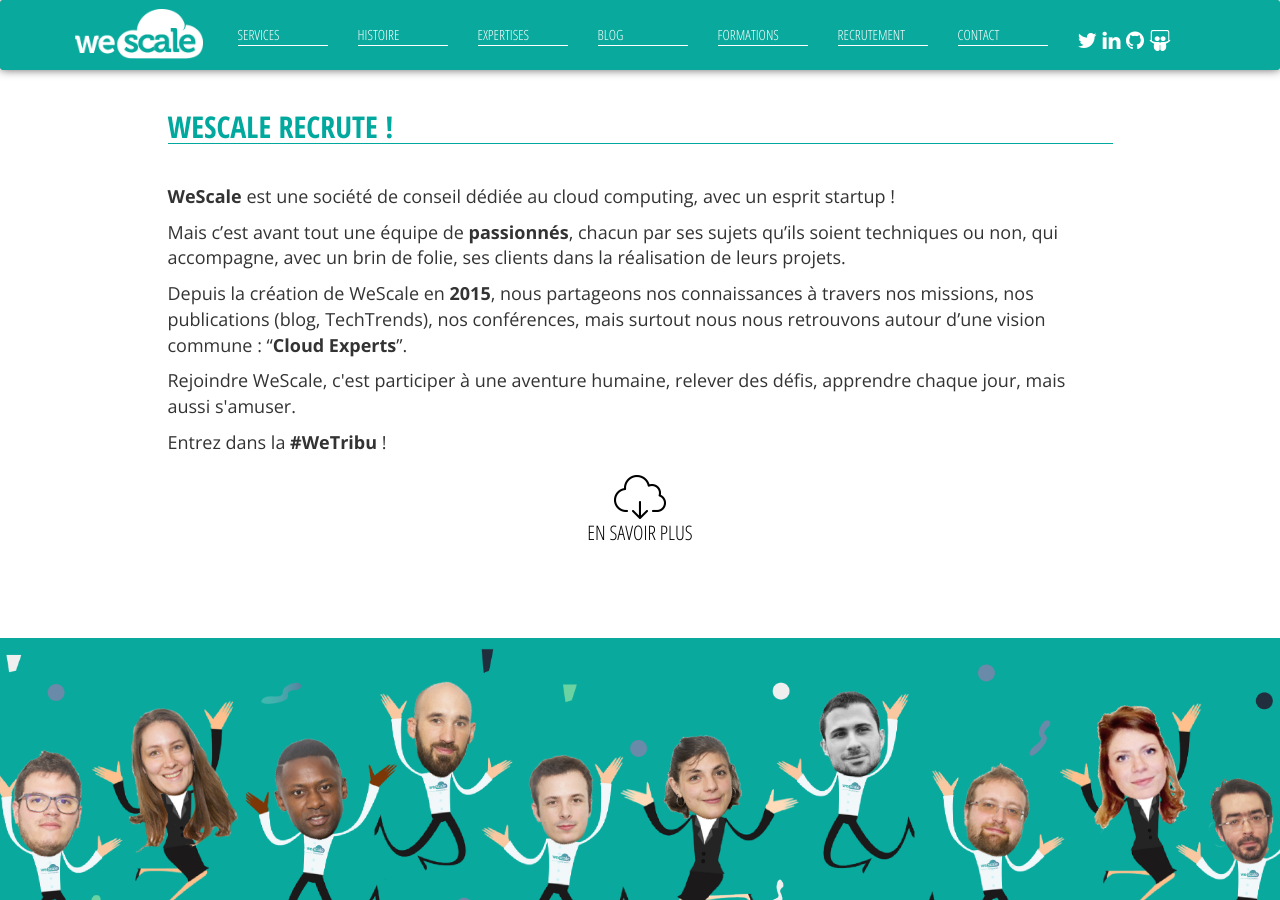
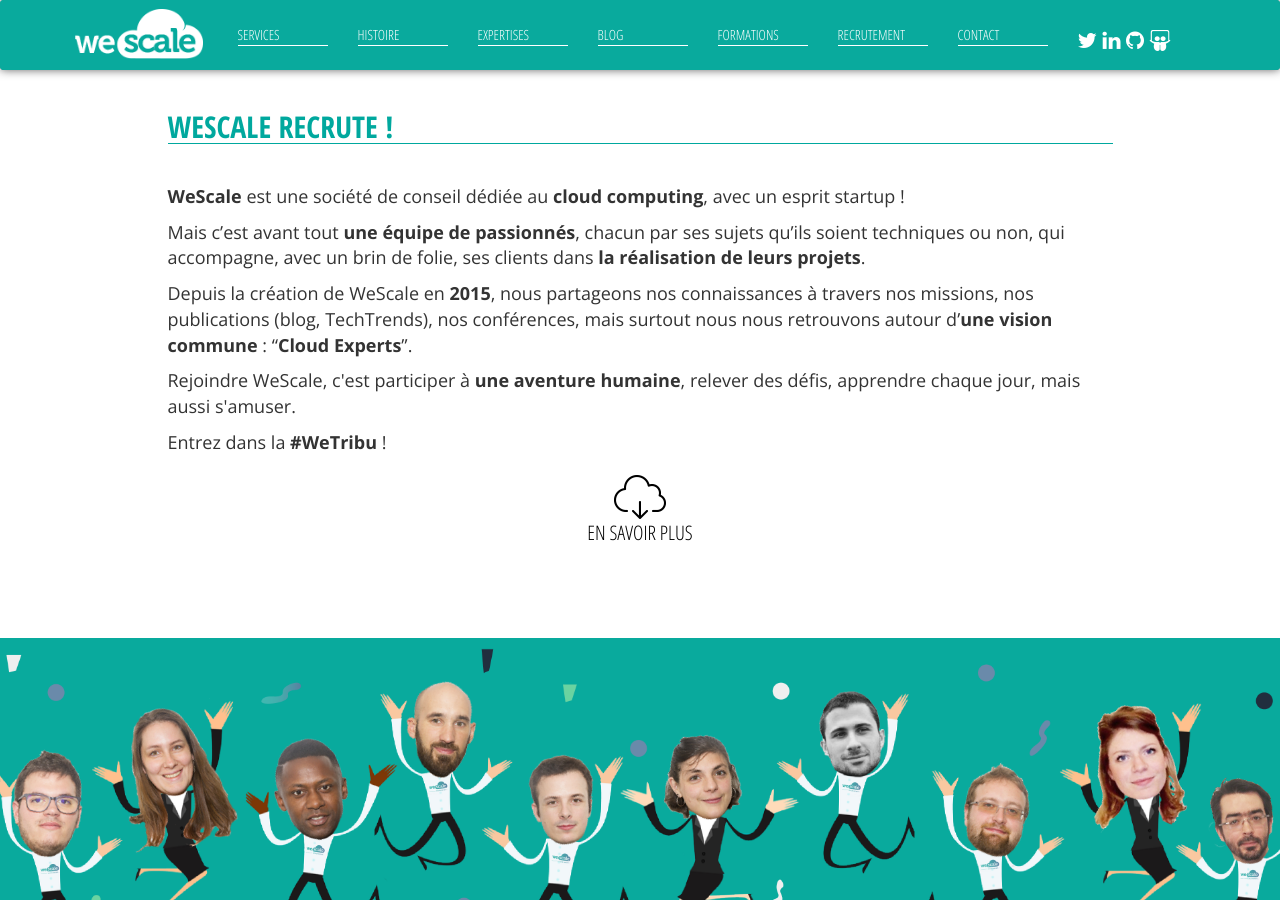
Before and after one commit to wescale/wescale-site, a Jekyll site: the page built from recrutement.html, in a window 1280 px wide and 900 px high. Built offline with Jekyll 4.4.1, drawn with Linux system fonts in a browser that asks for light colours; nearby versions of some CDN libraries; comment, search, counter and statistics services are not loaded.

Commit message:
add bold form

```diff
--- a/recrutement.html
+++ b/recrutement.html
@@ -18,16 +18,16 @@
             <div class="row">
                 <div class="col-md-offset-1 col-md-10 history">
                     <p>
-                        <b>WeScale</b> est une société de conseil dédiée au cloud computing, avec un esprit startup !
+                        <b>WeScale</b> est une société de conseil dédiée au <b>cloud computing</b>, avec un esprit startup !
                     </p>
                     <p>
-                        Mais c’est avant tout une équipe de <b>passionnés</b>, chacun par ses sujets qu’ils soient techniques ou non, qui accompagne, avec un brin de folie, ses clients dans la réalisation de leurs projets.
+                        Mais c’est avant tout <b>une équipe de passionnés</b>, chacun par ses sujets qu’ils soient techniques ou non, qui accompagne, avec un brin de folie, ses clients dans <b>la réalisation de leurs projets</b>.
                     </p>
                     <p>
-                        Depuis la création de WeScale en <b>2015</b>, nous partageons nos connaissances à travers nos missions, nos publications (blog, TechTrends), nos conférences, mais surtout nous nous retrouvons autour d’une vision commune : “<b>Cloud Experts</b>”.
+                        Depuis la création de WeScale en <b>2015</b>, nous partageons nos connaissances à travers nos missions, nos publications (blog, TechTrends), nos conférences, mais surtout nous nous retrouvons autour d’<b>une vision commune</b> : “<b>Cloud Experts</b>”.
                     </p>
                     <p>
-                        Rejoindre WeScale, c'est participer à une aventure humaine, relever des défis, apprendre chaque jour, mais aussi s'amuser.
+                        Rejoindre WeScale, c'est participer à <b>une aventure humaine</b>, relever des défis, apprendre chaque jour, mais aussi s'amuser.
                     </p>
                     <p>
                         Entrez dans la <b>#WeTribu</b> !
```
